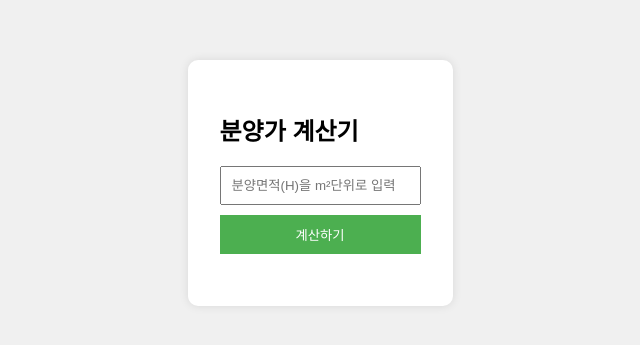
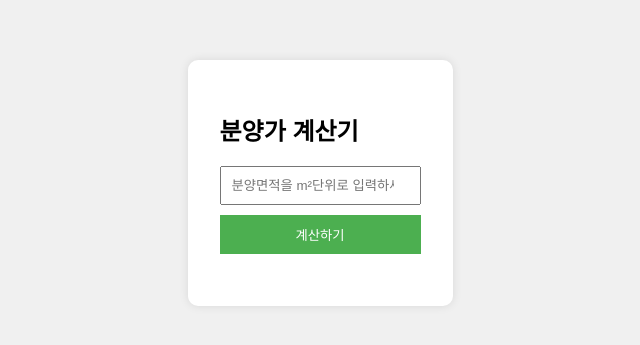
Before and after one commit to nara623/calculator, a plain HTML site: page index.html in a window 1280 px wide. Shown: the part 217-562 px from the top of the page, 320-960 px from the left. Drawn offline with Linux system fonts and the light colour scheme.

Commit message:
Update index.html

```diff
--- a/index.html
+++ b/index.html
@@ -45,7 +45,7 @@
 <body>
     <div class="calculator">
         <h2>분양가 계산기</h2>
-        <input type="number" id="area" placeholder="분양면적(H)을 m²단위로 입력하세요">
+        <input type="number" id="area" placeholder="분양면적을 m²단위로 입력하세요">
         <button onclick="calculatePrice()">계산하기</button>
         <div id="result"></div>
     </div>
```
